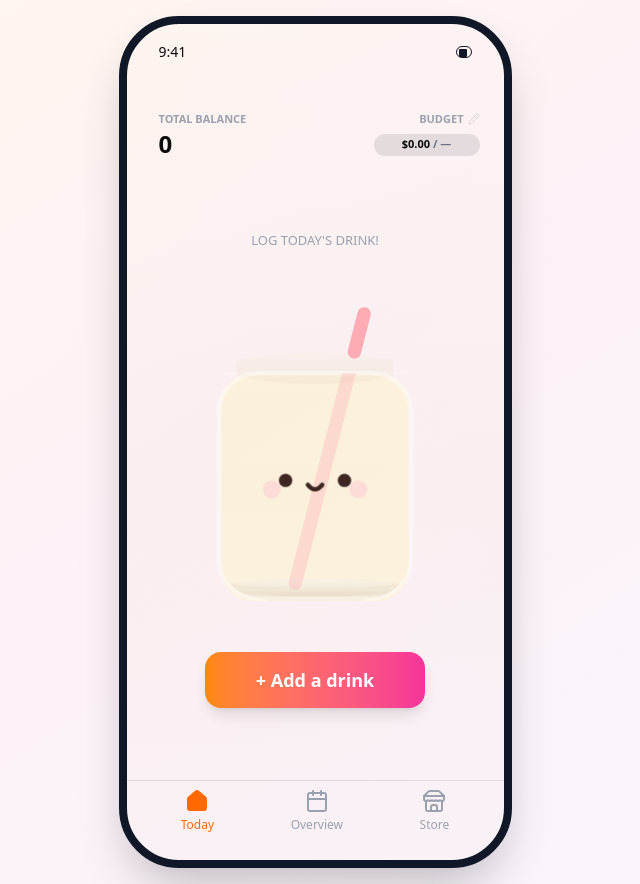
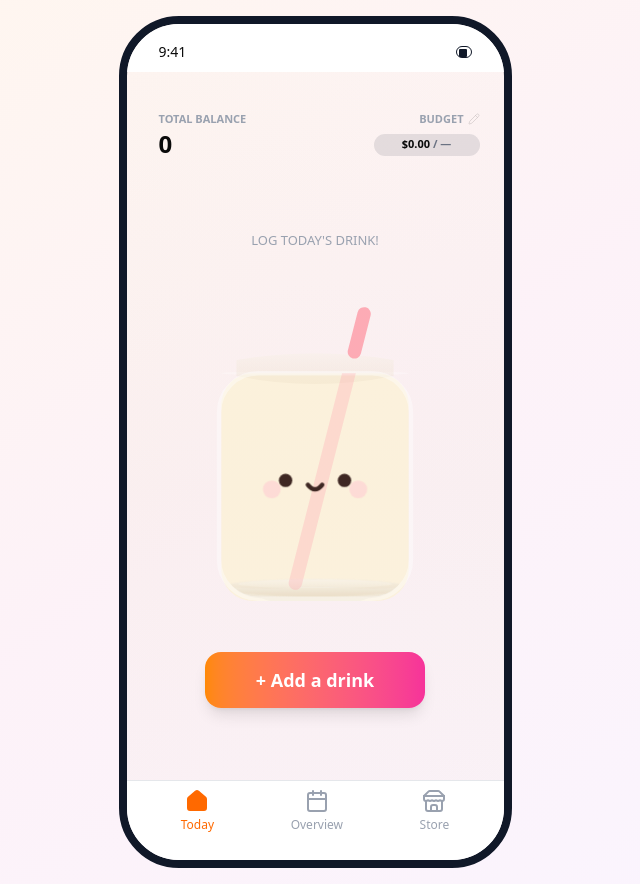
Before and after one commit to Chelseaguan0219/Sippy, a React (Vite) app: page / in a window 1280 px wide. Shown: the whole page, without its empty margins (325-965 px from the left). Built offline with nearby package versions, Linux system fonts and the light colour scheme.

Commit message:
fix top and buttom navbar

```diff
--- a/src/App.tsx
+++ b/src/App.tsx
@@ -15,9 +15,11 @@ export default function App() {
     <div className="min-h-screen bg-gradient-to-br from-orange-50 via-pink-50 to-purple-50 flex items-center justify-center p-4">
       {/* iPhone 15 Pro Frame */}
       <div
-        className="relative w-full max-w-[393px] h-[852px] rounded-[60px] shadow-2xl overflow-hidden border-8 border-gray-900"
+        className="relative w-full max-w-[393px] h-[852px] rounded-[60px] shadow-xl overflow-hidden border-8 border-gray-900"
         style={{ background: screenBg }}
       >
+        {/* Screen wrapper (inside phone frame) */}
+        <div className="h-full flex flex-col bg-transparent">
           {/* Status Bar */}
           <div className="absolute top-0 left-0 right-0 h-12 bg-transparent z-50 flex items-center justify-between px-8 pt-2">
             <span className="text-sm">9:41</span>
@@ -27,9 +29,11 @@ export default function App() {
               </div>
             </div>
           </div>
+          {/* Top Safe Header (fixed spacer) */}
+<div className="absolute top-12 left-0 right-0 h-12 z-40 bg-white border-b border-white/30" />
 
-        {/* Screen Content */}
-        <div className="h-full pt-12 pb-20 overflow-y-auto bg-transparent">
+          {/* Scrollable content */}
+          <div className="flex-1 pt-12 overflow-y-auto bg-transparent hide-scrollbar">
             {currentScreen === 'home' && (
               <HomeScreen
                 onNavigateToStore={() => setCurrentScreen('store')}
@@ -38,14 +42,15 @@ export default function App() {
             )}
             {currentScreen === 'overview' && <OverviewScreen />}
             {currentScreen === 'store' && <StoreScreen />}
+            {/* 给最后留出空间，避免贴到底部 */}
+            <div className="h-24" />
           </div>
 
-        {/* Bottom Navigation */}
-        <div className="absolute bottom-0 left-0 right-0 h-20 bg-transparent border-t border-white/30 flex items-start justify-around px-4 pt-2">
+          {/* Bottom Navigation (no overlay) */}
+          <div className="h-20 bg-white border-t border-gray-200 flex items-start justify-around px-4 pt-2">
           <button
             onClick={() => setCurrentScreen('home')}
-            className={`flex flex-col items-center gap-1 transition-colors ${
-              currentScreen === 'home' ? 'text-orange-500' : 'text-gray-400'
+            className={`flex flex-col items-center gap-1 transition-colors ${currentScreen === 'home' ? 'text-orange-500' : 'text-gray-400'
               }`}
           >
             <Home size={24} fill={currentScreen === 'home' ? 'currentColor' : 'none'} />
@@ -53,8 +58,7 @@ export default function App() {
           </button>
           <button
             onClick={() => setCurrentScreen('overview')}
-            className={`flex flex-col items-center gap-1 transition-colors ${
-              currentScreen === 'overview' ? 'text-orange-500' : 'text-gray-400'
+            className={`flex flex-col items-center gap-1 transition-colors ${currentScreen === 'overview' ? 'text-orange-500' : 'text-gray-400'
               }`}
           >
             <Calendar size={24} fill={currentScreen === 'overview' ? 'currentColor' : 'none'} />
@@ -62,8 +66,7 @@ export default function App() {
           </button>
           <button
             onClick={() => setCurrentScreen('store')}
-            className={`flex flex-col items-center gap-1 transition-colors ${
-              currentScreen === 'store' ? 'text-orange-500' : 'text-gray-400'
+            className={`flex flex-col items-center gap-1 transition-colors ${currentScreen === 'store' ? 'text-orange-500' : 'text-gray-400'
               }`}
           >
             <Store size={24} fill={currentScreen === 'store' ? 'currentColor' : 'none'} />
@@ -71,6 +74,7 @@ export default function App() {
           </button>
           </div>
         </div>
+      </div>
       <Toaster />
     </div>
   );
--- a/src/components/OverviewScreen.tsx
+++ b/src/components/OverviewScreen.tsx
@@ -227,7 +227,7 @@ export function OverviewScreen() {
 
 
   return (
-    <div className="min-h-full flex flex-col px-4 py-4 pb-28">
+    <div className="flex flex-col px-4 py-4 min-h-full">
       {/* Header */}
       <h1 className="text-2xl mb-4 text-center">Overview</h1>
 
--- a/src/components/StoreScreen.tsx
+++ b/src/components/StoreScreen.tsx
@@ -153,12 +153,12 @@ export function StoreScreen() {
         </button>
       </div>
       {/* Category Tabs */}
-      <div className="flex gap-2 mb-6 overflow-x-auto pb-2 scrollbar-hide">
+      <div className="flex gap-2 mb-6 overflow-x-hidden pb-2">
         {(['classic', 'special', 'limited'] as CupCategory[]).map((category) => (
           <button
             key={category}
             onClick={() => setSelectedCategory(category)}
-            className={`px-6 py-2.5 rounded-full whitespace-nowrap transition-all capitalize font-medium ${selectedCategory === category
+            className={`px-6 py-2.5 rounded-full whitespace-nowrap transition-all capitalize font-medium flex-shrink-0 ${selectedCategory === category
                 ? 'bg-gradient-to-r from-orange-400 to-pink-500 text-white shadow-md'
                 : 'bg-white text-gray-500 border border-gray-100 hover:bg-gray-50'
               }`}
@@ -169,7 +169,7 @@ export function StoreScreen() {
       </div>
 
       {/* Cup Grid */}
-      <div className="flex-1 overflow-y-auto pb-4 pr-1">
+      <div className="flex-1 pb-4">
         <div className="grid grid-cols-2 gap-4">
           {filteredCups.map((cup) => (
             <div
@@ -188,7 +188,7 @@ export function StoreScreen() {
 
               {/* Price / Owned Badge */}
               {cup.owned ? (
-                <div className="w-full py-2.5 rounded-xl bg-green-50 text-green-600 text-sm font-medium text-center border border-green-100">
+                <div className="w-full py-2 rounded-xl bg-green-50 text-green-600 text-sm font-medium text-center border border-green-100">
                   Owned
                 </div>
               ) : (
--- a/src/index.css
+++ b/src/index.css
@@ -170,7 +170,6 @@
 }
 
 
-
 @layer base {
   *, :after, :before, ::backdrop {
     box-sizing: border-box;
@@ -2444,3 +2443,10 @@ html {
   syntax: "*";
   inherits: false
 }
+.hide-scrollbar::-webkit-scrollbar {
+  width: 0px;
+  height: 0px;
+}
+.hide-scrollbar {
+  scrollbar-width: none; /* Firefox */
+}
--- a/src/main.tsx
+++ b/src/main.tsx
@@ -1,5 +1,5 @@
 
-  import { createRoot } from "react-dom/client";
+  import { React,createRoot } from "react-dom/client";
   import App from "./App.tsx";
   import "./index.css";
 
```
Lines whose indentation alone changed are shown as unchanged.
